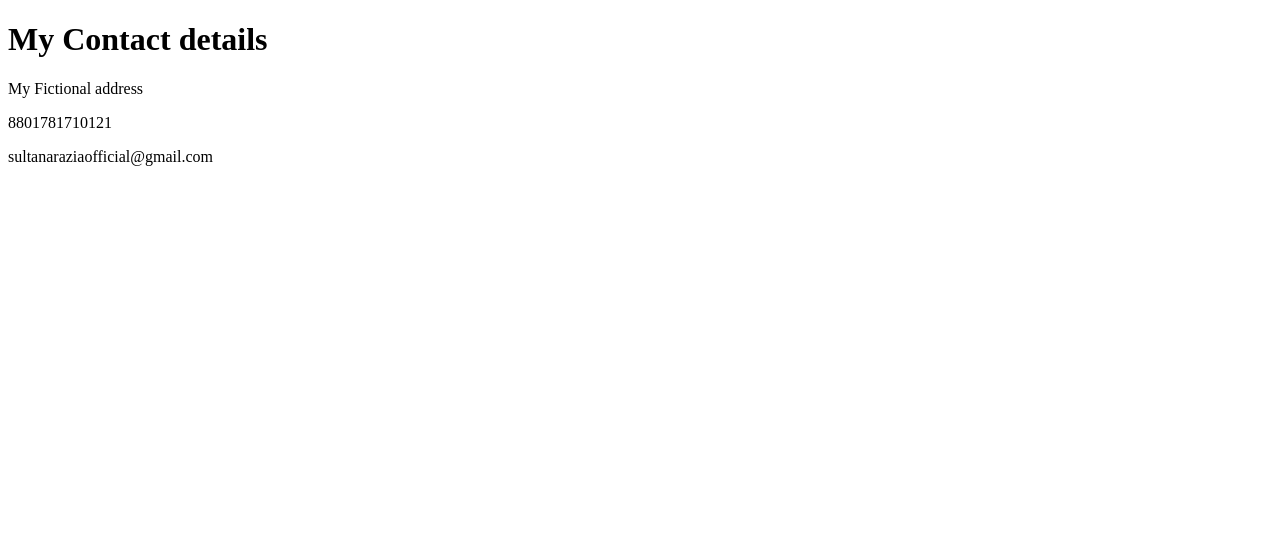
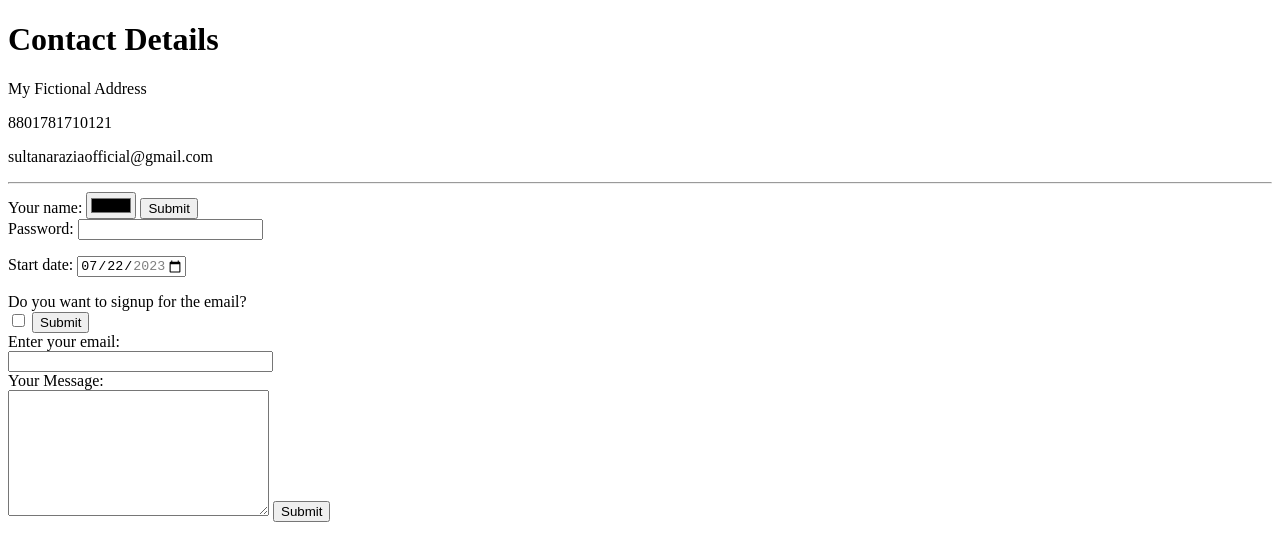
Before and after one commit to sultanaraziamst/htmlpersonalsiterazia, a plain HTML site: page Contact.html in a window 1280 px wide. Drawn offline with Linux system fonts and the light colour scheme.

Commit message:
some change

```diff
--- a/Contact.html
+++ b/Contact.html
@@ -5,10 +5,38 @@
         <title>Contact me</title>
     </head>
     <body>
-<h1>My Contact details</h1>
-<P> My Fictional address</p>
+<h1>Contact Details</h1>
+<P> My Fictional Address</p>
     <p>8801781710121</p>
     <p>sultanaraziaofficial@gmail.com</p>
-    <body>
+    <hr>
+
+<form action="mailto:sultanaraziaofficial@gmail.com" method="post" enctype="text/plain">
+    <label>Your name:</label>
+    <input type="color" name="Your name" value="">
+    <input type="submit" name="Your email">
+    <br>
+    <label>Password:</label>
+    <input type ="password" name="value">
+
+    <p><label for="start">Start date:</label>
+        <input type="date" id="start" name="trip-start"
+       value="2023-07-22"
+       min="2023-01-01" max="2023-12-31"></p>
+        <p><label>Do you want to signup for the email? </label>
+            <br>
+        <input type="checkbox" name="">
+        <input type="submit" name="">
+        <br>
+        <label for="email">Enter your email:</label>
+        <br>
+        <input type="email" id="email"
+        pattern=".+@#globex/.com" size="30" required>
+        <br>
+        <label>Your Message:</label>
+        <br>
+        <textarea name="name " rows="8" cols="30"></textarea>
+        <input type="submit" name="">
+    </form>
     </body>
 </html>
```
Also changed, not shown: Hobbies.html (+0 -1 lines), index.html (+15 -8 lines).
